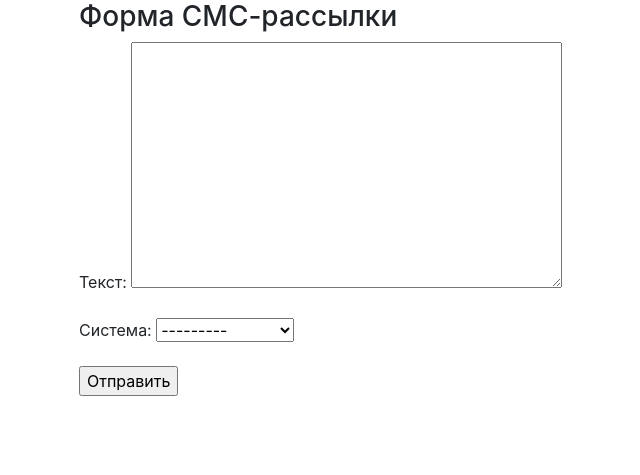
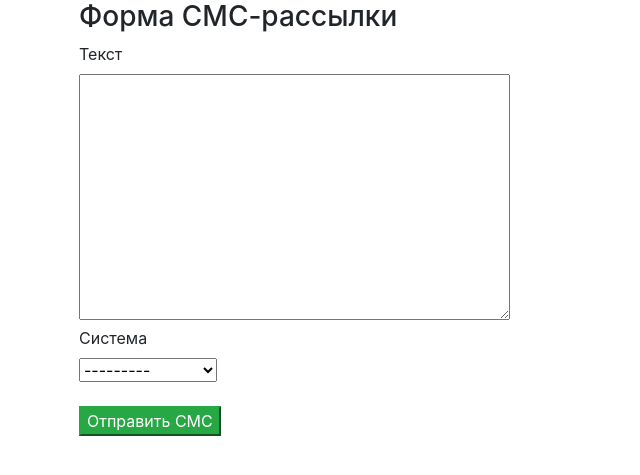
Before and after one commit to artofey/sms-form, a Django app: page /sms/ in a window 1280 px wide. Shown: the part 70-545 px from the top of the page, without its empty margins (21-661 px from the left). Run offline with Django 3.2, Linux system fonts and the light colour scheme; a user stored in the database is signed in; tables that the repository leaves empty hold one stand-in row (values such as "Sample post"); some libraries are stand-ins or nearby versions.

Commit message:
change form style

```diff
--- a/smsapp/templates/smsapp/smsform.html
+++ b/smsapp/templates/smsapp/smsform.html
@@ -3,9 +3,34 @@
 {% block title %}Форма СМС-рассылки{% endblock %}
 {% block content %}
     <h3>Форма СМС-рассылки</h3>
-    <form method="post">
+    <form class="form-horizontal" method="post">
         {% csrf_token %}
-        {{ form.as_p }}
-        <input type="submit" value="Отправить">
+        <fieldset>
+        {% for field in form %}
+            {% if field.errors %}
+                <div class="control-group error">
+                    <label class="control-label">{{ field.label }}</label>
+                    <div class="controls">{{ field }}
+                        <span class="help-inline">
+                            {% for error in  field.errors %}{{ error }}{% endfor %}
+                        </span>
+                    </div>
+                </div>
+            {% else %}
+                <div class="control-group">
+                    <label class="control-label">{{ field.label }}</label>
+                    <div class="controls">{{ field }}
+                        {% if field.help_text %}
+                            <p class="help-inline"><small>{{ field.help_text }}</small></p>
+                        {% endif %}
+                    </div>
+                </div>
+            {% endif %}
+        {% endfor %}
+        </fieldset>
+        <br>
+    <div class="form-actions">
+        <button type="submit" class="btn-success" >Отправить СМС</button>
+    </div>
     </form>
 {% endblock %}
--- a/smsgate/urls.py
+++ b/smsgate/urls.py
@@ -23,5 +23,5 @@ urlpatterns = [
     path('sms/', include('smsapp.urls')),
     path('', RedirectView.as_view(url='sms/')),
     path('accounts/login/', LoginView.as_view(), name='login'),
-    path('accounts/logout/', LogoutView.as_view(), name='logout'),
+    path('accounts/logout/', LogoutView.as_view(next_page='/sms'), name='logout'),
 ]
```
Also changed, not shown: smsapp/templates/registration/logged_out.html (deleted, +0 -8 lines), smsapp/templates/registration/login.html (+24 -1 lines), smsapp/views.py (+2 -7 lines).
